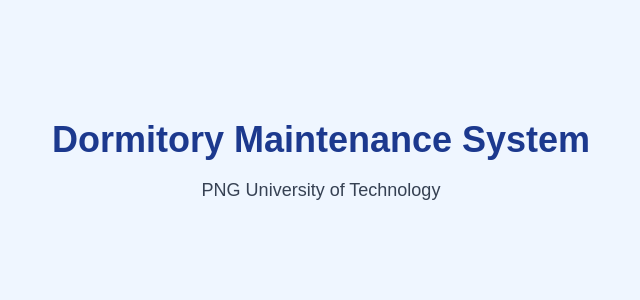
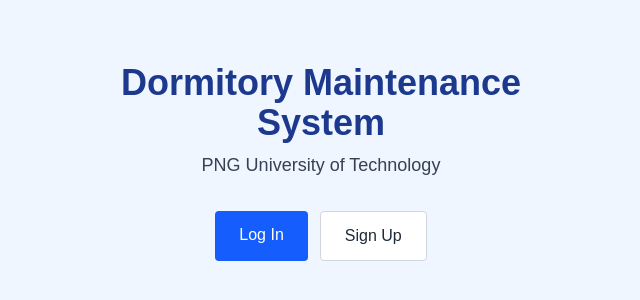
Before and after one commit to Ellieza/dormitory-maintenance-system, a Next.js app: page / in a window 1280 px wide. Shown: the part 238-538 px from the top of the page, without its empty margins (319-959 px from the left). Built offline with nearby package versions, Linux system fonts and the light colour scheme.

Commit message:
Add login/signup buttons to homepage

```diff
--- a/app/page.tsx
+++ b/app/page.tsx
@@ -1,13 +1,30 @@
+import Link from "next/link";
+
 export default function Home() {
   return (
-    <main className="min-h-screen flex items-center justify-center bg-blue-50">
-      <div className="text-center">
-        <h1 className="text-4xl font-bold text-blue-900">
+    <main className="min-h-screen flex items-center justify-center bg-blue-50 p-4">
+      <div className="text-center max-w-md">
+        <h1 className="text-4xl font-bold text-blue-900 mb-2">
           Dormitory Maintenance System
         </h1>
-        <p className="mt-4 text-lg text-gray-700">
+        <p className="text-lg text-gray-700 mb-8">
           PNG University of Technology
         </p>
+
+        <div className="flex flex-col sm:flex-row gap-3 justify-center">
+          <Link
+            href="/login"
+            className="bg-blue-600 text-white px-6 py-3 rounded hover:bg-blue-700 font-medium"
+          >
+            Log In
+          </Link>
+          <Link
+            href="/signup"
+            className="bg-white border border-gray-300 text-gray-800 px-6 py-3 rounded hover:bg-gray-50 font-medium"
+          >
+            Sign Up
+          </Link>
+        </div>
       </div>
     </main>
   );
```
